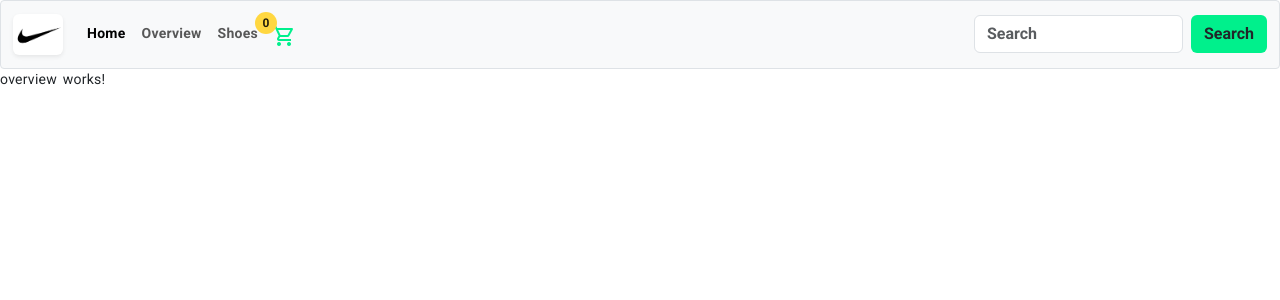
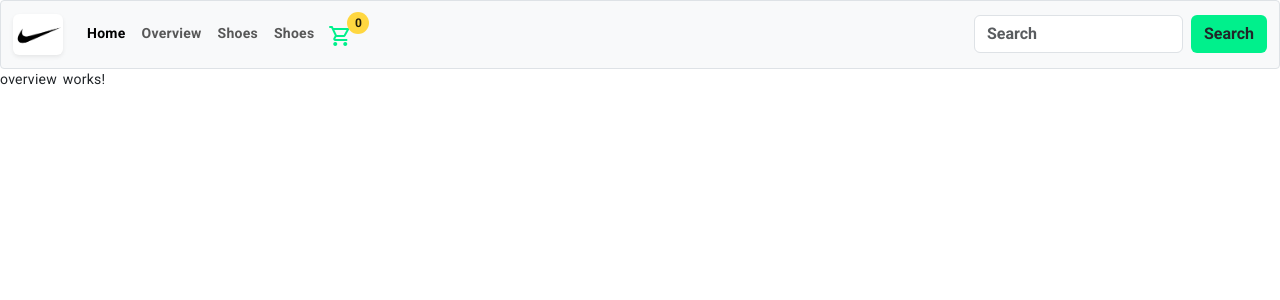
Before and after one commit to Patyika1986/e-commerce, an Angular app: page /overview in a window 1280 px wide. Shown: the top 300 px of the page. Built offline with nearby package versions, Linux system fonts and the light colour scheme.

Commit message:
nav refactor

```diff
--- a/src/app/component/nav/nav.component.html
+++ b/src/app/component/nav/nav.component.html
@@ -34,14 +34,16 @@
           <a class="nav-link" href="#">Shoes</a>
         </li>
         <li class="nav-item">
+          <a class="nav-link" href="#">Shoes</a>
+        </li>
+        <li class="nav-item">
           <div class="demo-section">
             <button
               (click)="toggleBadgeVisibility()"
               id="cart"
               mat-raised-button
-              color="primary"
               [matBadge]="cartItem"
-              matBadgePosition="before"
+              matBadgePosition="after"
               matBadgeColor="accent"
             >
               <span class="material-symbols-outlined"> shopping_cart </span>
--- a/src/app/component/nav/nav.component.scss
+++ b/src/app/component/nav/nav.component.scss
@@ -24,8 +24,6 @@ img {
 #cart {
     border: none;
     margin-top: .5rem;
-
-
     color: var(--light-green);
     font-weight: var(--font-weight-m);
     background-color: transparent;
--- a/src/app/component/nav/nav.component.ts
+++ b/src/app/component/nav/nav.component.ts
@@ -11,7 +11,7 @@ export class NavComponent {
   cartItem = 0;
 
   toggleBadgeVisibility() {
-    this.dataFacadeStorage.cartItems.update((cal) => cal + 1);
+    this.dataFacadeStorage.cartItems.update((count) => count + 1);
     this.cartItem = this.dataFacadeStorage.cartItems();
   }
 }
```
